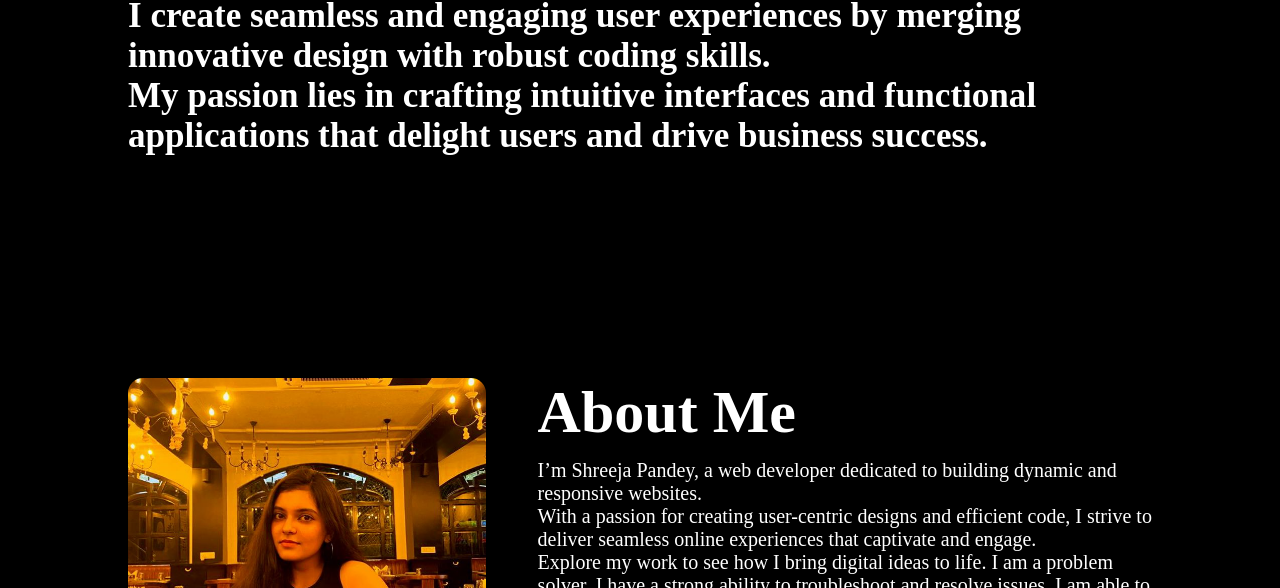
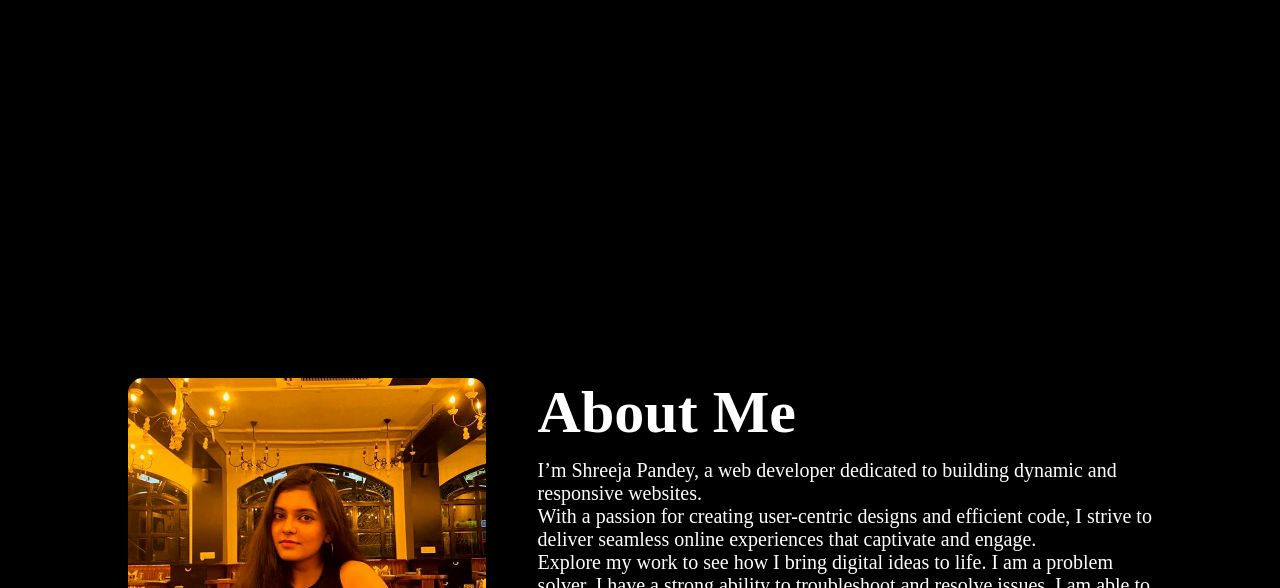
Before and after one commit to Shreejapandey/Personal-Portfolio, a plain HTML site: page index.html in a window 1280 px wide. Shown: the part 512-1100 px from the top of the page. Drawn offline with nearby package versions, Linux system fonts and the light colour scheme.

Commit message:
Update index.html

```diff
--- a/index.html
+++ b/index.html
@@ -31,7 +31,7 @@
     <div class="note">
         <h1><span class="typing"></span></h1>
         <h2>Hey, I'm Shreeja Pandey<br> I'm a software developer. </h2>
-        <h3>I create seamless and engaging user experiences by merging innovative design with robust coding skills.<br> My passion lies in crafting intuitive interfaces and functional applications that delight users and drive business success. </h3>
+
     </div>
 </div>
     </div>
```
